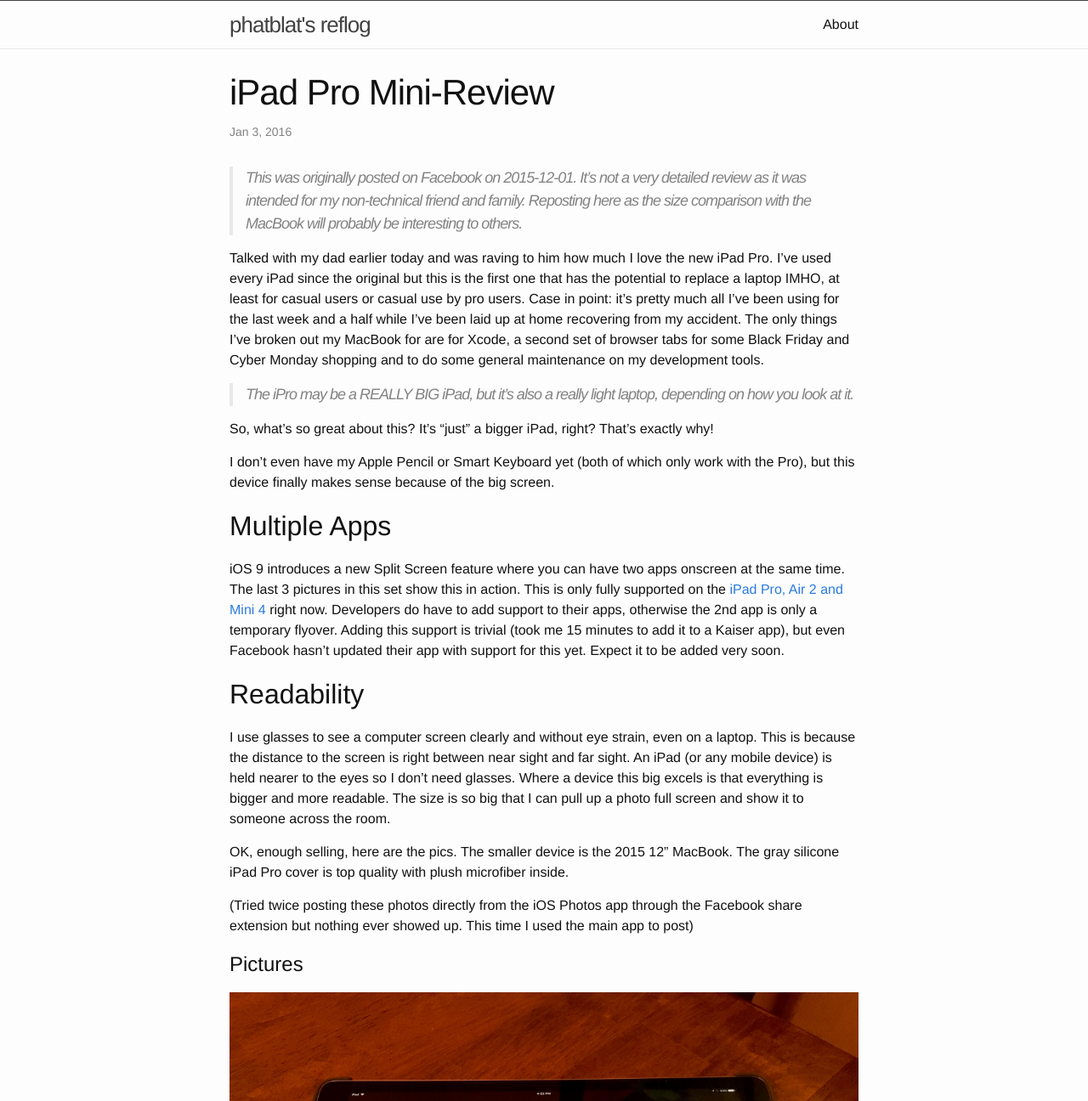
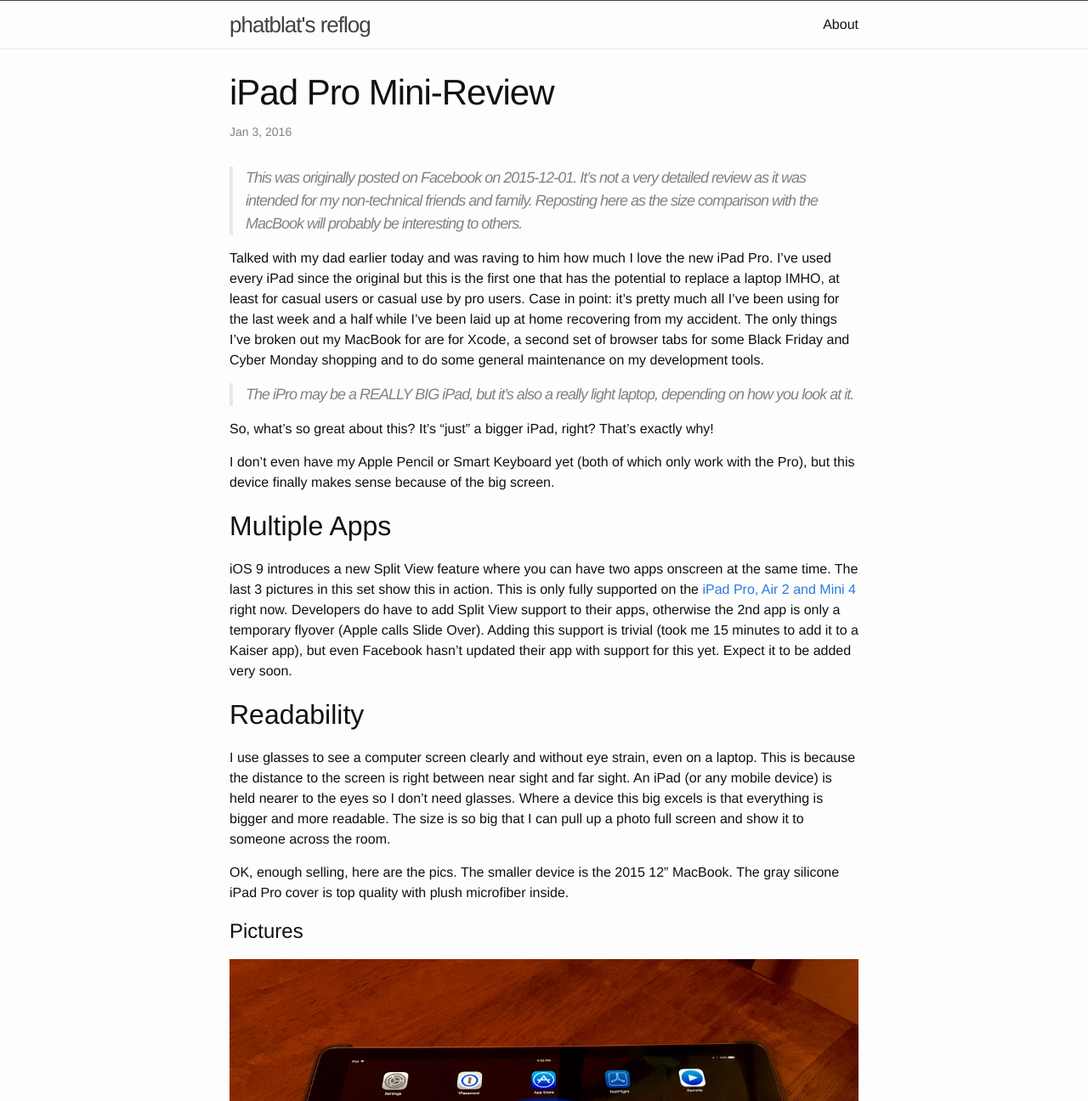
Before and after one commit to phatblat/reflog, a Jekyll site: the page built from www/_posts/2016-01-03-ipro-review.markdown, in a window 1280 px wide and 1400 px high, cut to the strip 104-1400 px from the top of the window. Shown: the whole strip at 85% size. Built offline with Jekyll 4.4.1, drawn with Linux system fonts in a browser that asks for light colours.

Commit message:
Edits to ipro-review

```diff
--- a/www/_posts/2016-01-03-ipro-review.markdown
+++ b/www/_posts/2016-01-03-ipro-review.markdown
@@ -6,7 +6,7 @@ category:
 tags: ipad, review
 ---
 
-> This was originally posted on Facebook on 2015-12-01. It's not a very detailed review as it was intended for my non-technical friend and family. Reposting here as the size comparison with the MacBook will probably be interesting to others.
+> This was originally posted on Facebook on 2015-12-01. It's not a very detailed review as it was intended for my non-technical friends and family. Reposting here as the size comparison with the MacBook will probably be interesting to others.
 
 Talked with my dad earlier today and was raving to him how much I love the new iPad Pro. I've used every iPad since the original but this is the first one that has the potential to replace a laptop IMHO, at least for casual users or casual use by pro users. Case in point: it's pretty much all I've been using for the last week and a half while I've been laid up at home recovering from my accident. The only things I've broken out my MacBook for are for Xcode, a second set of browser tabs for some Black Friday and Cyber Monday shopping and to do some general maintenance on my development tools.
 
@@ -18,15 +18,13 @@ I don't even have my Apple Pencil or Smart Keyboard yet (both of which only work
 
 ## Multiple Apps
 
-iOS 9 introduces a new Split Screen feature where you can have two apps onscreen at the same time. The last 3 pictures in this set show this in action. This is only fully supported on the [iPad Pro, Air 2 and Mini 4](http://gadgets.ndtv.com/mobiles/features/ios-9-how-to-use-split-screen-multitasking-and-picture-in-picture-741244?site=classic) right now. Developers do have to add support to their apps, otherwise the 2nd app is only a temporary flyover. Adding this support is trivial (took me 15 minutes to add it to a Kaiser app), but even Facebook hasn't updated their app with support for this yet. Expect it to be added very soon.
+iOS 9 introduces a new Split View feature where you can have two apps onscreen at the same time. The last 3 pictures in this set show this in action. This is only fully supported on the [iPad Pro, Air 2 and Mini 4](http://gadgets.ndtv.com/mobiles/features/ios-9-how-to-use-split-screen-multitasking-and-picture-in-picture-741244?site=classic) right now. Developers do have to add Split View support to their apps, otherwise the 2nd app is only a temporary flyover (Apple calls Slide Over). Adding this support is trivial (took me 15 minutes to add it to a Kaiser app), but even Facebook hasn't updated their app with support for this yet. Expect it to be added very soon.
 
 ## Readability
 
 I use glasses to see a computer screen clearly and without eye strain, even on a laptop. This is because the distance to the screen is right between near sight and far sight. An iPad (or any mobile device) is held nearer to the eyes so I don't need glasses. Where a device this big excels is that everything is bigger and more readable. The size is so big that I can pull up a photo full screen and show it to someone across the room.
 
 OK, enough selling, here are the pics. The smaller device is the 2015 12" MacBook. The gray silicone iPad Pro cover is top quality with plush microfiber inside.
-
-(Tried twice posting these photos directly from the iOS Photos app through the Facebook share extension but nothing ever showed up. This time I used the main app to post)
 
 # Pictures
 
```
